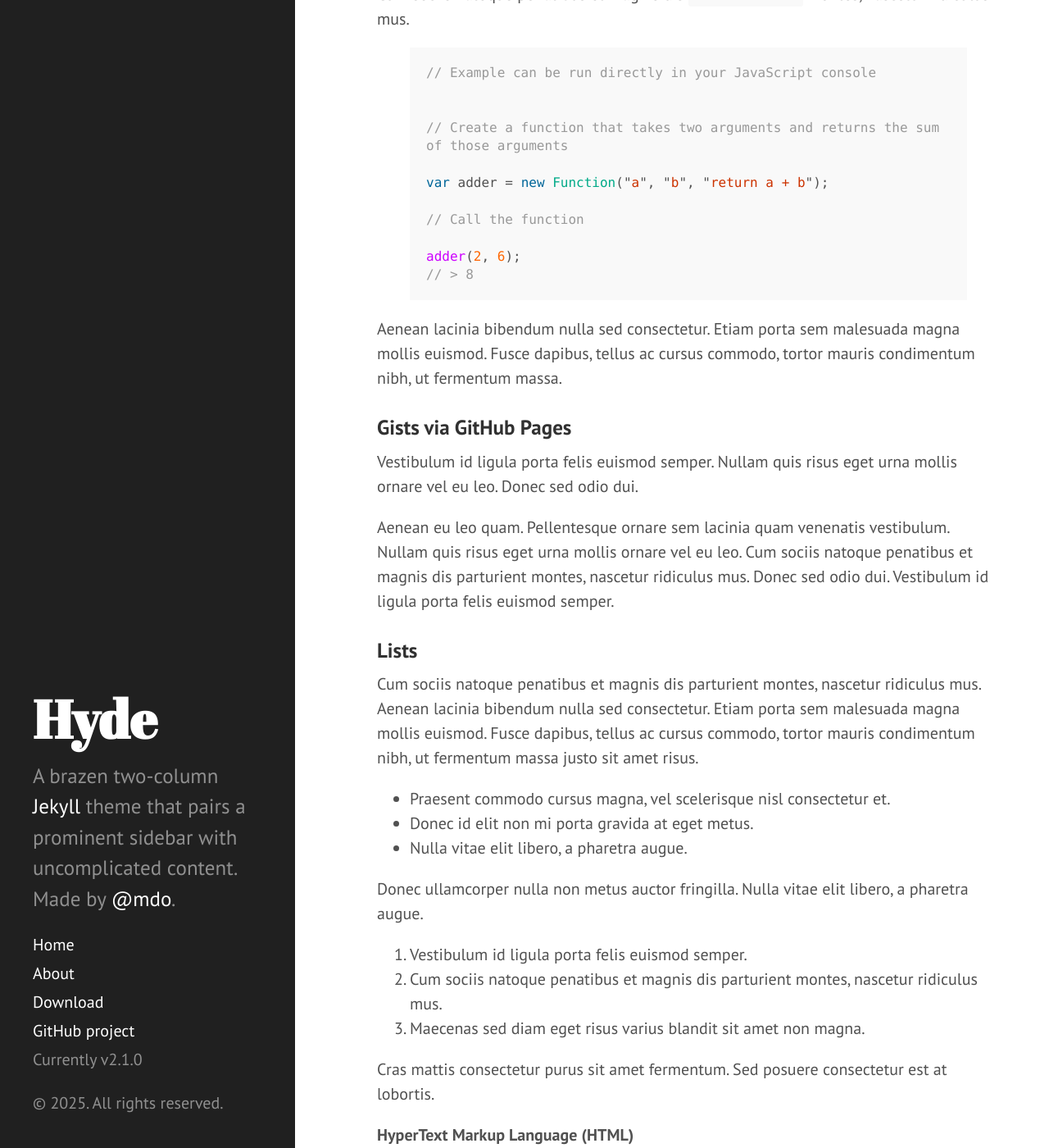
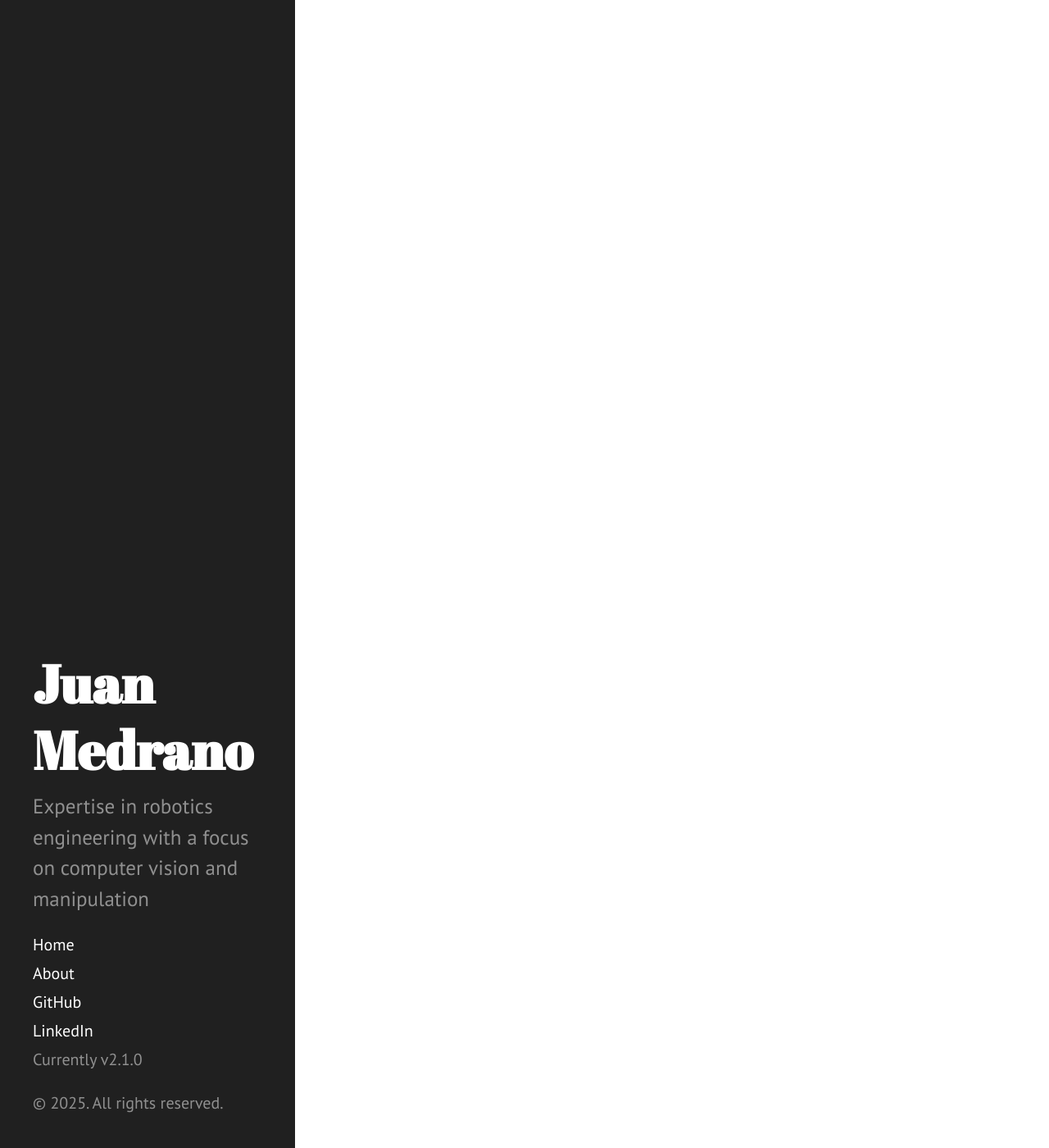
Before and after one commit to juanmed/juanmed.github.io, a Jekyll site: the page built from index.html, in a window 1280 px wide and 1400 px high, scrolled down 7176 px. Shown: the whole window at 82% size. Built offline with Jekyll 4.4.1, drawn with Linux system fonts in a browser that asks for light colours; the list of posts is cut into pages by our own code; some of the changed text lies outside the part shown.

Commit message:
Modify front page

```diff
--- a/_config.yml
+++ b/_config.yml
@@ -7,15 +7,15 @@ permalink:        pretty
 relative_permalinks: false
 
 # Setup
-title:            Hyde
-tagline:          'A Jekyll theme'
-description:      'A brazen two-column <a href="http://jekyllrb.com" target="_blank">Jekyll</a> theme that pairs a prominent sidebar with uncomplicated content. Made by <a href="https://twitter.com/mdo" target="_blank">@mdo</a>.'
+title:            Juan Medrano
+tagline:          'Physical AI and Robotics'
+description:      'Expertise in robotics engineering with a focus on computer vision and manipulation'
 url:              http://hyde.getpoole.com
 baseurl:          /
 
 author:
-  name:           'Mark Otto'
-  url:            https://twitter.com/mdo
+  name:           'Juan Medrano'
+  url:            https://www.linkedin.com/in/jfmygt/
 
 paginate:         5
 
@@ -23,7 +23,10 @@ paginate:         5
 version:          2.1.0
 
 github:
-  repo:           https://github.com/poole/hyde
+  repo:           https://github.com/juanmed
+
+linkedin:
+   url:            https://www.linkedin.com/in/jfmygt/
 
 plugins:
   - jekyll-paginate
--- a/_includes/sidebar.html
+++ b/_includes/sidebar.html
@@ -26,8 +26,8 @@
         {% endif %}
       {% endfor %}
 
-      <a class="sidebar-nav-item" href="{{ site.github.repo }}/archive/v{{ site.version }}.zip">Download</a>
-      <a class="sidebar-nav-item" href="{{ site.github.repo }}">GitHub project</a>
+      <a class="sidebar-nav-item" href="{{ site.github.repo }}">GitHub</a>
+      <a class="sidebar-nav-item" href="{{ site.linkedin.url }}">LinkedIn</a>
       <span class="sidebar-nav-item">Currently v{{ site.version }}</span>
     </nav>
 
--- a/_posts/2012-02-07-example-content.md
+++ /dev/null
@@ -1,137 +0,0 @@
----
-layout: post
-title: Example content
----
-
-
-<div class="message">
-  Howdy! This is an example blog post that shows several types of HTML content supported in this theme.
-</div>
-
-Cum sociis natoque penatibus et magnis <a href="#">dis parturient montes</a>, nascetur ridiculus mus. *Aenean eu leo quam.* Pellentesque ornare sem lacinia quam venenatis vestibulum. Sed posuere consectetur est at lobortis. Cras mattis consectetur purus sit amet fermentum.
-
-> Curabitur blandit tempus porttitor. Nullam quis risus eget urna mollis ornare vel eu leo. Nullam id dolor id nibh ultricies vehicula ut id elit.
-
-Etiam porta **sem malesuada magna** mollis euismod. Cras mattis consectetur purus sit amet fermentum. Aenean lacinia bibendum nulla sed consectetur.
-
-## Inline HTML elements
-
-HTML defines a long list of available inline tags, a complete list of which can be found on the [Mozilla Developer Network](https://developer.mozilla.org/en-US/docs/Web/HTML/Element).
-
-- **To bold text**, use `<strong>`.
-- *To italicize text*, use `<em>`.
-- Abbreviations, like <abbr title="HyperText Markup Langage">HTML</abbr> should use `<abbr>`, with an optional `title` attribute for the full phrase.
-- Citations, like <cite>&mdash; Mark otto</cite>, should use `<cite>`.
-- <del>Deleted</del> text should use `<del>` and <ins>inserted</ins> text should use `<ins>`.
-- Superscript <sup>text</sup> uses `<sup>` and subscript <sub>text</sub> uses `<sub>`.
-
-Most of these elements are styled by browsers with few modifications on our part.
-
-## Heading
-
-Vivamus sagittis lacus vel augue rutrum faucibus dolor auctor. Duis mollis, est non commodo luctus, nisi erat porttitor ligula, eget lacinia odio sem nec elit. Morbi leo risus, porta ac consectetur ac, vestibulum at eros.
-
-### Code
-
-Cum sociis natoque penatibus et magnis dis `code element` montes, nascetur ridiculus mus.
-
-{% highlight js %}
-// Example can be run directly in your JavaScript console
-
-// Create a function that takes two arguments and returns the sum of those arguments
-var adder = new Function("a", "b", "return a + b");
-
-// Call the function
-adder(2, 6);
-// > 8
-{% endhighlight %}
-
-Aenean lacinia bibendum nulla sed consectetur. Etiam porta sem malesuada magna mollis euismod. Fusce dapibus, tellus ac cursus commodo, tortor mauris condimentum nibh, ut fermentum massa.
-
-### Gists via GitHub Pages
-
-Vestibulum id ligula porta felis euismod semper. Nullam quis risus eget urna mollis ornare vel eu leo. Donec sed odio dui.
-
-
-Aenean eu leo quam. Pellentesque ornare sem lacinia quam venenatis vestibulum. Nullam quis risus eget urna mollis ornare vel eu leo. Cum sociis natoque penatibus et magnis dis parturient montes, nascetur ridiculus mus. Donec sed odio dui. Vestibulum id ligula porta felis euismod semper.
-
-### Lists
-
-Cum sociis natoque penatibus et magnis dis parturient montes, nascetur ridiculus mus. Aenean lacinia bibendum nulla sed consectetur. Etiam porta sem malesuada magna mollis euismod. Fusce dapibus, tellus ac cursus commodo, tortor mauris condimentum nibh, ut fermentum massa justo sit amet risus.
-
-* Praesent commodo cursus magna, vel scelerisque nisl consectetur et.
-* Donec id elit non mi porta gravida at eget metus.
-* Nulla vitae elit libero, a pharetra augue.
-
-Donec ullamcorper nulla non metus auctor fringilla. Nulla vitae elit libero, a pharetra augue.
-
-1. Vestibulum id ligula porta felis euismod semper.
-2. Cum sociis natoque penatibus et magnis dis parturient montes, nascetur ridiculus mus.
-3. Maecenas sed diam eget risus varius blandit sit amet non magna.
-
-Cras mattis consectetur purus sit amet fermentum. Sed posuere consectetur est at lobortis.
-
-<dl>
-  <dt>HyperText Markup Language (HTML)</dt>
-  <dd>The language used to describe and define the content of a Web page</dd>
-
-  <dt>Cascading Style Sheets (CSS)</dt>
-  <dd>Used to describe the appearance of Web content</dd>
-
-  <dt>JavaScript (JS)</dt>
-  <dd>The programming language used to build advanced Web sites and applications</dd>
-</dl>
-
-Integer posuere erat a ante venenatis dapibus posuere velit aliquet. Morbi leo risus, porta ac consectetur ac, vestibulum at eros. Nullam quis risus eget urna mollis ornare vel eu leo.
-
-### Images
-
-Quisque consequat sapien eget quam rhoncus, sit amet laoreet diam tempus. Aliquam aliquam metus erat, a pulvinar turpis suscipit at.
-
-![placeholder](http://placehold.it/800x400 "Large example image")
-![placeholder](http://placehold.it/400x200 "Medium example image")
-![placeholder](http://placehold.it/200x200 "Small example image")
-
-### Tables
-
-Aenean lacinia bibendum nulla sed consectetur. Lorem ipsum dolor sit amet, consectetur adipiscing elit.
-
-<table>
-  <thead>
-    <tr>
-      <th>Name</th>
-      <th>Upvotes</th>
-      <th>Downvotes</th>
-    </tr>
-  </thead>
-  <tfoot>
-    <tr>
-      <td>Totals</td>
-      <td>21</td>
-      <td>23</td>
-    </tr>
-  </tfoot>
-  <tbody>
-    <tr>
-      <td>Alice</td>
-      <td>10</td>
-      <td>11</td>
-    </tr>
-    <tr>
-      <td>Bob</td>
-      <td>4</td>
-      <td>3</td>
-    </tr>
-    <tr>
-      <td>Charlie</td>
-      <td>7</td>
-      <td>9</td>
-    </tr>
-  </tbody>
-</table>
-
-Nullam id dolor id nibh ultricies vehicula ut id elit. Sed posuere consectetur est at lobortis. Nullam quis risus eget urna mollis ornare vel eu leo.
-
------
-
-Want to see something else added? <a href="https://github.com/poole/poole/issues/new">Open an issue.</a>
```
Also changed, not shown: _posts/2012-02-06-whats-jekyll.md (deleted, +0 -12 lines), 7 other files.
